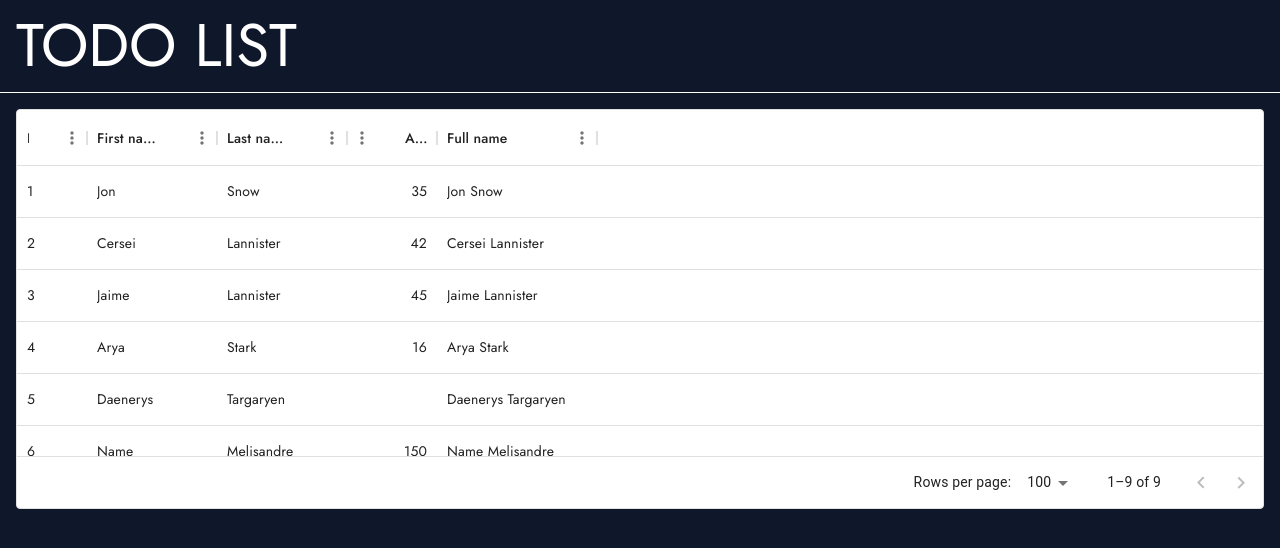
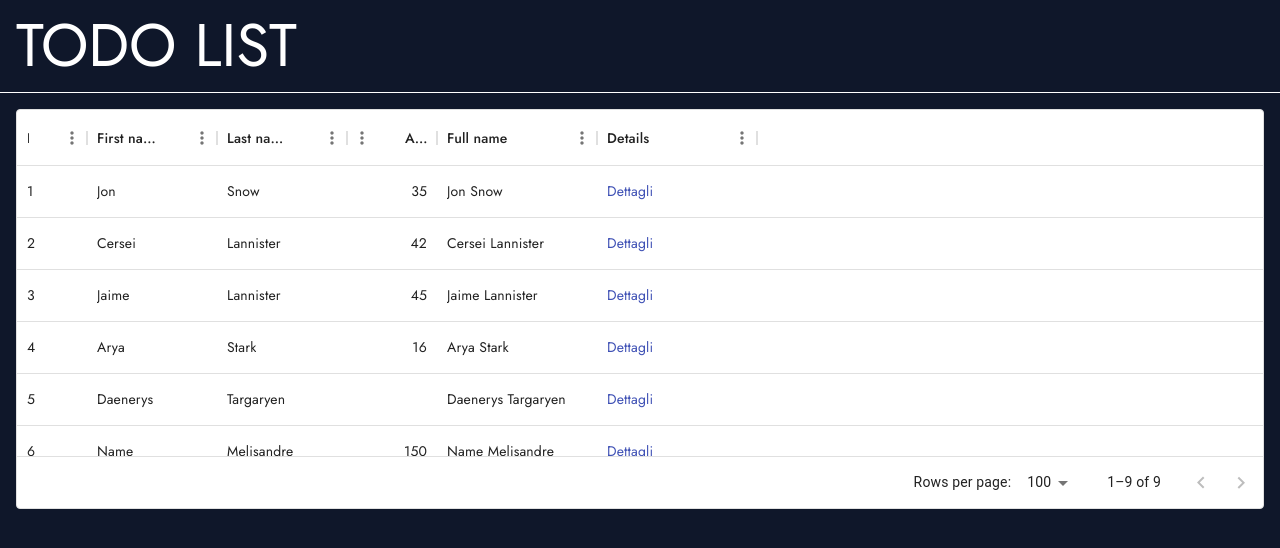
Before and after one commit to FrancescoSaverioDeLuca98/kindnessApp, a Next.js app: page /user_list in a window 1280 px wide. Shown: the top 548 px of the page. Built offline with nearby package versions, Linux system fonts and the light colour scheme; no server answers; some icons are missing.

Commit message:
routing Nextjs and profile detail

```diff
--- a/components/Table.js
+++ b/components/Table.js
@@ -1,6 +1,7 @@
 import * as React from 'react';
 import { DataGrid } from '@mui/x-data-grid';
-
+import Link from "@material-ui/core/Link";
+import { useRouter } from 'next/router'
 
 /*export default function DataTable({rows , columns , pageSize , rowsPerPageOptions}) {
   return (
@@ -15,6 +16,9 @@ import { DataGrid } from '@mui/x-data-grid';
     </div>
   );
 }*/
+
+
+
 
 const columns = [
   { field: 'id', headerName: 'ID', width: 70 },
@@ -35,6 +39,16 @@ const columns = [
     valueGetter: (params) =>
       `${params.row.firstName || ''} ${params.row.lastName || ''}`,
   },
+  {
+    field: 'details',
+    headerName: 'Details',
+    description: 'This column has detail of user.',
+    sortable: false,
+    width: 160,
+    renderCell: () => (
+      <Link className='cursor-pointer'>Dettagli</Link>
+    )
+  },
 ];
 
 
@@ -53,14 +67,31 @@ const rows = [
 
 
 export default function DataTable() {
+
+
+  const router = useRouter()
+
+  function handleEvent(e) {
+    if (e.field && e.row) {
+      let clickedFiled = e.field
+      let id = e.row.id
+      if (clickedFiled === "details") {
+        let path = "/profile/" + id
+        router.push(path)
+      }
+    }
+  }
+
   return (
     <div style={{ height: 400, width: '100%' }}>
       <DataGrid
-        style={{backgroundColor : "white"}}
+        style={{ backgroundColor: "white" }}
         rows={rows}
         columns={columns}
         pageSize={5}
         rowsPerPageOptions={[5]}
+        onCellClick={handleEvent}
+
       />
     </div>
   );
--- /dev/null
+++ b/components/UserProfile.js
@@ -0,0 +1,9 @@
+import React, { Children } from 'react'
+
+export default function UserProfile(props) {
+    const { children } = props
+
+    return (
+       <div>{children}</div>
+    )
+}
--- /dev/null
+++ b/pages/profile/[profileid].js
@@ -0,0 +1,14 @@
+import { useRouter } from 'next/router'
+import Profile from '../../components/UserProfile'
+
+
+export default function ProfileFromId() {
+    const router = useRouter()
+    let id = router.query.profileid
+
+    return (
+        <Profile>
+             <div> User id : {id}</div>
+        </Profile>
+    )
+}
```
